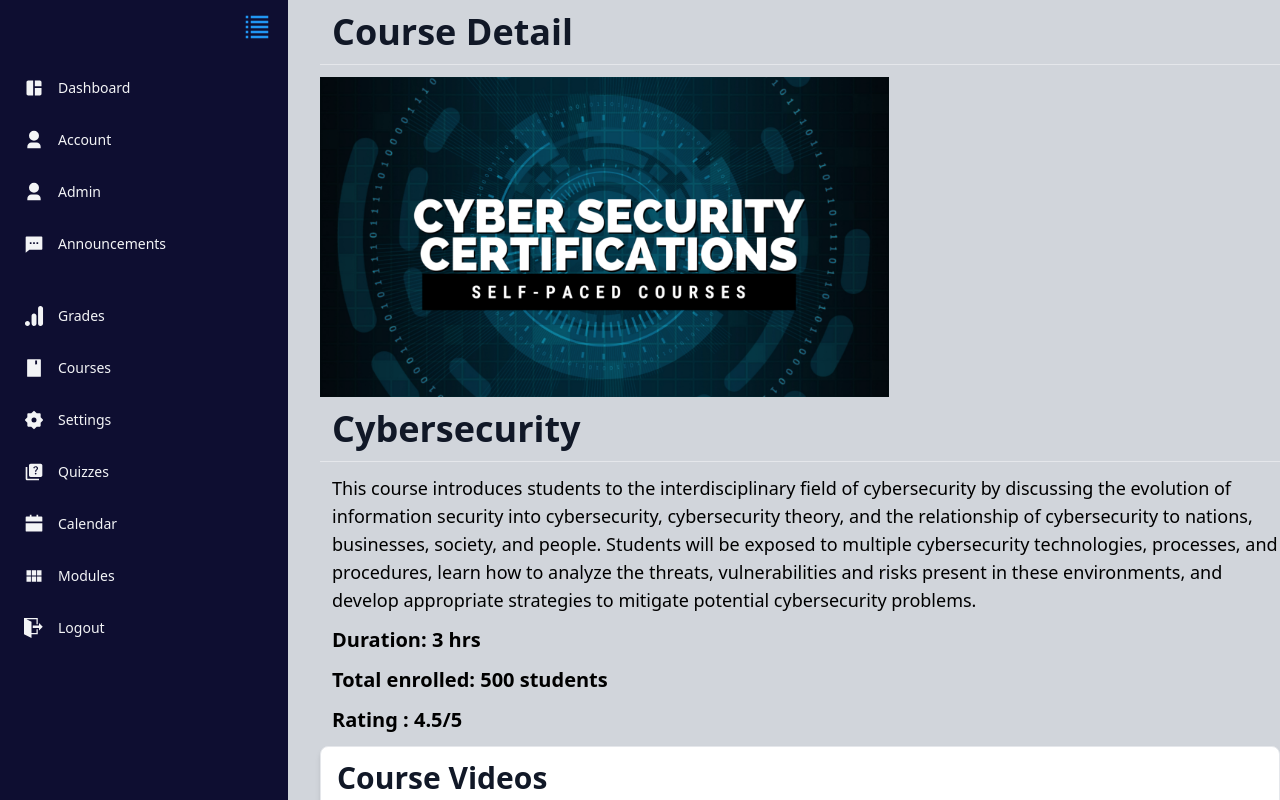
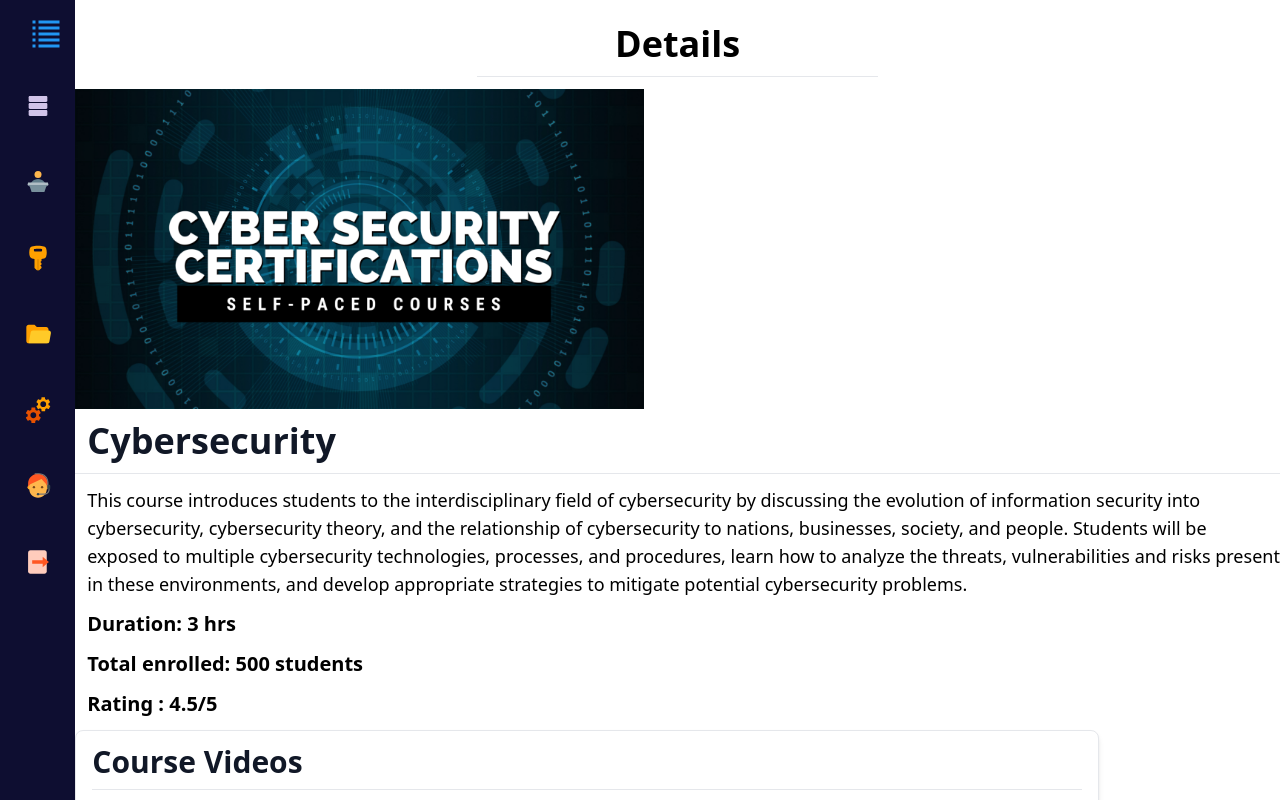
Before and after one commit to SHUBH0924/LMS, a React (Create React App) app: page /detail in a window 1280 px wide. Shown: the top 800 px of the page. Built offline with nearby package versions, Linux system fonts and the light colour scheme; the HTML template or start-up script is replaced by a standard one.

Commit message:
change in Dashboard

```diff
--- a/src/components/Admin/AdminDashboard/Admin_Dashboard.js
+++ b/src/components/Admin/AdminDashboard/Admin_Dashboard.js
@@ -66,7 +66,7 @@ const Admin_Dashboard = () =>{
                     <h1 className='mt-6 mb-3 capitalize text-4xl mx-auto font-bold'>
                         published Courses
                     </h1>
-                    <hr className="w-1/3 mx-auto"/>
+                    <hr className="w-1/3 mx-auto h-2 rounded-full bg-gradient-to-r from-gray-700 "/>
                     <div className="flex grid-flow-col justify-items-center ml-6 mr-5">
                         <div className="mx-auto grid md:grid-cols-2 lg:grid-cols-3 w-full py-6">
                             {Course.filter(item=>{
@@ -82,7 +82,7 @@ const Admin_Dashboard = () =>{
                     <h1 className='mt-6 mb-3 capitalize text-4xl mx-auto font-bold'>
                         unPublished Courses
                     </h1>
-                    <hr className="w-1/3 mx-auto"/>
+                    <hr className="w-1/3 mx-auto h-2 rounded-full bg-gradient-to-r from-gray-700 "/>
                     <div className="flex grid-flow-col justify-items-center ml-6 mr-5">
                         <div className="mx-auto grid md:grid-cols-2 lg:grid-cols-3 w-full py-6">
                             {Course.filter(item=>{
--- a/src/components/Admin/AdminDashboard/CreateCourse/Course_Modules/CourseModules.js
+++ b/src/components/Admin/AdminDashboard/CreateCourse/Course_Modules/CourseModules.js
@@ -49,7 +49,6 @@ function Module(props) {
 
 
     return (
-
         <>
 
 
--- a/src/components/Admin/AdminDashboard/CreateCourse/Create_Course.js
+++ b/src/components/Admin/AdminDashboard/CreateCourse/Create_Course.js
@@ -39,7 +39,7 @@ const Create_Course = (props) =>{
       {showModal ? (
         <>
           <div
-            className="  justify-center items-center flex overflow-x-hidden overflow-y-auto fixed inset-0 z-50 outline-none focus:outline-none">
+            className=" backdrop-blur-sm  justify-center items-center flex overflow-x-hidden overflow-y-auto fixed inset-0 z-50 outline-none focus:outline-none">
             <div className="  relative w-2/5 my-10 mx-auto ">
               {/* {/content/} */}
               <div className="border-slate-200 border-0 rounded-lg shadow-lg relative flex flex-col w-full bg-gray-700 outline-none focus:outline-none">
@@ -102,7 +102,7 @@ const Create_Course = (props) =>{
               </div>
             </div>
           </div>
-          <div className="opacity-50 fixed inset-0 z-40 bg-black"></div>
+          <div className=" opacity-50 fixed inset-0 z-40 bg-black"></div>
         </>
       ) : null}
     </>
--- /dev/null
+++ b/src/components/Course/Courses.js
@@ -0,0 +1,74 @@
+import React, { useState } from "react";
+
+import {  MdQuiz,  } from "react-icons/md";
+import {  RiPagesFill, RiDiscussFill } from "react-icons/ri";
+import { AiFillBook } from "react-icons/ai";
+import { SiGoogleanalytics } from "react-icons/si";
+import { HiSpeakerphone } from "react-icons/hi";
+import { BsFillPeopleFill } from "react-icons/bs";
+import { SiHomeadvisor } from "react-icons/si";
+import { MdAssignment } from "react-icons/md";
+import { Link } from "react-router-dom";
+import Sidenav from '../Layout/Sidenav'
+
+const Courses = () => {
+    const menus = [
+        { name: "Home ", link: "/", icon: SiHomeadvisor , role:"User"},
+        { name: "Announcements", link: "/", icon: HiSpeakerphone , role:"User"},
+        { name: "Assignments", link: "/", icon: MdAssignment , role:"User"},
+        { name: "Discussion", link: "/", icon: RiDiscussFill , role:"User"},
+        { name: "Grades", link: "/", icon:  SiGoogleanalytics ,role:"User"},
+        { name: "People", link: "/", icon: BsFillPeopleFill, margin: true ,role:"User"},
+        { name: "Pages", link: "/", icon: AiFillBook ,role:"User"},
+        { name: "Quizzes", link: "/", icon: MdQuiz ,role:"User", role:"User"},
+        { name: "Syllabus", link: "/", icon: RiPagesFill, role:"User" },
+    ];
+    const [open] = useState(true);
+
+
+  return (
+    <div className='relative'>
+    <aside className="flex">
+        <Sidenav />
+        <section className="flex min-h-screen gap-2 overflow-hidden">
+            <div
+                className={`bg-[#30304b] min-h-fit ${open ? "w-56" : "w-16"
+                    } duration-500 text-gray-100 px-4`}
+            >
+
+
+                <div className="mt-16 flex flex-col gap-5 ">
+                    {menus?.map((menu, i) => (
+                         <Link
+                            to={menu?.link}
+                            key={i}
+                            className={` ${menu?.margin && "mt-5"
+                                } group flex items-center text-sm  gap-3.5 font-medium p-2 hover:bg-blue-800 rounded-md`}
+                        >
+
+                            <div>{React.createElement(menu?.icon, { size: "20" })}</div>
+                            <h2
+
+                                className={`whitespace-pre duration-500 ${!open && "opacity-0 translate-x-28 overflow-hidden"
+                                    }`}
+                            >
+                                {menu?.name}
+                            </h2>
+                            <h2
+                                className={`${open && "hidden"
+                                    } absolute left-48 bg-gray-900 font-semibold whitespace-pre text-gray-100 rounded-md drop-shadow-lg px-0 py-0 w-0 overflow-hidden group-hover:px-2 group-hover:py-1 group-hover:left-14 group-hover:duration-300 group-hover:w-fit  `}
+                            >
+                                {menu?.name}
+                            </h2>
+                        </Link>
+
+                    ))}
+                </div>
+            </div>
+        </section>
+    </aside>
+    </div>
+  )
+}
+
+export default Courses;
--- a/src/components/Course/Detail.js
+++ b/src/components/Course/Detail.js
@@ -4,17 +4,19 @@ import { FcStart } from "react-icons/fc";
 
 function Detail() {
     return (
-        <div className='flex flex-row relative bg-gray-300'>
-            <aside className="flex gap-6 mb-3">
-                <div className='fixed'>
-                    <Sidenav />
-                </div>
-                <div className='ml-80 relative'>
-                    <h1 className='m-3 text-4xl text-gray-900 font-semibold '>
-                        Course Detail
+        <div className='relative'>
+            <aside className="flex">
+
+                <Sidenav />
+
+
+                <div className='flex flex-col w-full'>
+
+                    <h1 className='mt-6 mb-3 capitalize text-4xl mx-auto font-bold'>
+                        details
                     </h1>
-                    <hr />
-                    <div className='container mt-3'>
+                    <hr className="w-1/3 mx-auto" />
+                    <div className='flex mx-auto container mt-3'>
                         <div className='row'>
                             <div className='col-4'>
                                 <img src="/assets/course.png" className="h-80 w-100" alt="..." />
@@ -81,9 +83,11 @@ function Detail() {
                                     </ul>
                                 </div>
                             </div>
+
                         </div>
                     </div>
                 </div>
+
             </aside>
         </div>
     )
--- a/src/components/Layout/Sidenav.js
+++ b/src/components/Layout/Sidenav.js
@@ -1,53 +1,46 @@
 import React, { useState } from "react";
 import { FcList } from "react-icons/fc";
-import { MdSpaceDashboard, MdQuiz, MdViewModule } from "react-icons/md";
-import { RiCalendarFill, RiUser3Fill, RiMessage2Fill, RiSettings2Fill } from "react-icons/ri";
-import { AiFillBook } from "react-icons/ai";
-import { SiGoogleanalytics } from "react-icons/si";
-import { ImExit } from "react-icons/im";
+import { FcPodiumWithSpeaker, FcServices, FcOpenedFolder, FcAssistant, FcKey, FcExport, FcDatabase } from "react-icons/fc";
 import { Link } from "react-router-dom";
 
 const Sidenav = () => {
     const menus = [
-        { name: "Dashboard", link: "/", icon: MdSpaceDashboard , role:"User"},
-        { name: "Account", link: "/Login", icon: RiUser3Fill , role:"User"},
-        { name: "Admin", link: "/AdminDashboard", icon: RiUser3Fill , role:"User"},
-        { name: "Announcements", link: "/", icon: RiMessage2Fill ,role:"User"},
-        { name: "Grades", link: "/", icon: SiGoogleanalytics, margin: true ,role:"User"},
-        { name: "Courses", link: "/", icon: AiFillBook ,role:"User"},
-        { name: "Settings", link: "/settings", icon: RiSettings2Fill ,role:"User"},
-        { name: "Quizzes", link: "/", icon: MdQuiz ,role:"User", role:"User"},
-        { name: "Calendar", link: "/", icon: RiCalendarFill, role:"User" },
-        { name: "Modules", link: "/", icon: MdViewModule ,role:"User"},
-        { name: "Logout", link: "/", icon: ImExit, role:"User" },
+        { name: "Dashboard", link: "/", icon: FcDatabase , role:"User"},
+        { name: "Account", link: "/Login", icon: FcPodiumWithSpeaker , role:"User"},
+        { name: "Admin", link: "/AdminDashboard", icon: FcKey , role:"User"},
+        { name: "Courses", link: "/courses", icon: FcOpenedFolder ,role:"User"},
+        { name: "Settings", link: "/settings", icon: FcServices ,role:"User"},
+        { name: "Help", link: "/settings", icon: FcAssistant ,role:"User"},
+
+        { name: "Logout", link: "/", icon: FcExport, role:"User" },
     ];
-    const [open, setOpen] = useState(true);
+    const [open, setOpen] = useState(false);
 
 
     return (
-        <section className="flex min-h-screen gap-2 overflow-hidden">
+        <section className="flex min-h-screen gap-6 overflow-hidden">
             <div
-                className={`bg-[#0e0e31] min-h-fit ${open ? "w-72" : "w-16"
+                className={`bg-[#0e0e31] min-h-fit ${open ? "w-64" : "w-20"
                     } duration-500 text-gray-100 px-4`}
             >
-                <div className="py-3 flex justify-end ">
+                <div className="py-4 flex justify-end ">
                     <FcList
-                        size={30}
+                        size={36}
                         className="cursor-pointer"
                         onClick={() => setOpen(!open)}
                     />
                 </div>
 
-                <div className="mt-4 flex flex-col gap-4 ">
+                <div className="mt-4 flex flex-col gap-8 ">
                     {menus?.map((menu, i) => (
                          <Link
                             to={menu?.link}
                             key={i}
                             className={` ${menu?.margin && "mt-5"
-                                } group flex items-center text-sm  gap-3.5 font-medium p-2 hover:bg-blue-800 rounded-md`}
+                                } group flex items-center text-md  gap-3.5 font-medium p-2 hover:bg-blue-800 rounded-md`}
                         >
 
-                            <div>{React.createElement(menu?.icon, { size: "20" })}</div>
+                            <div>{React.createElement(menu?.icon, { size: "28" })}</div>
                             <h2
 
                                 className={`whitespace-pre duration-500 ${!open && "opacity-0 translate-x-28 overflow-hidden"
```
Also changed, not shown: src/components/Card/Card.js (+4 -4 lines), src/components/Copy.js (added, +63 -0 lines), src/components/User/Dashboard.js (+58 -43 lines), 1 other file (tests, documents, lock files or other folders).
